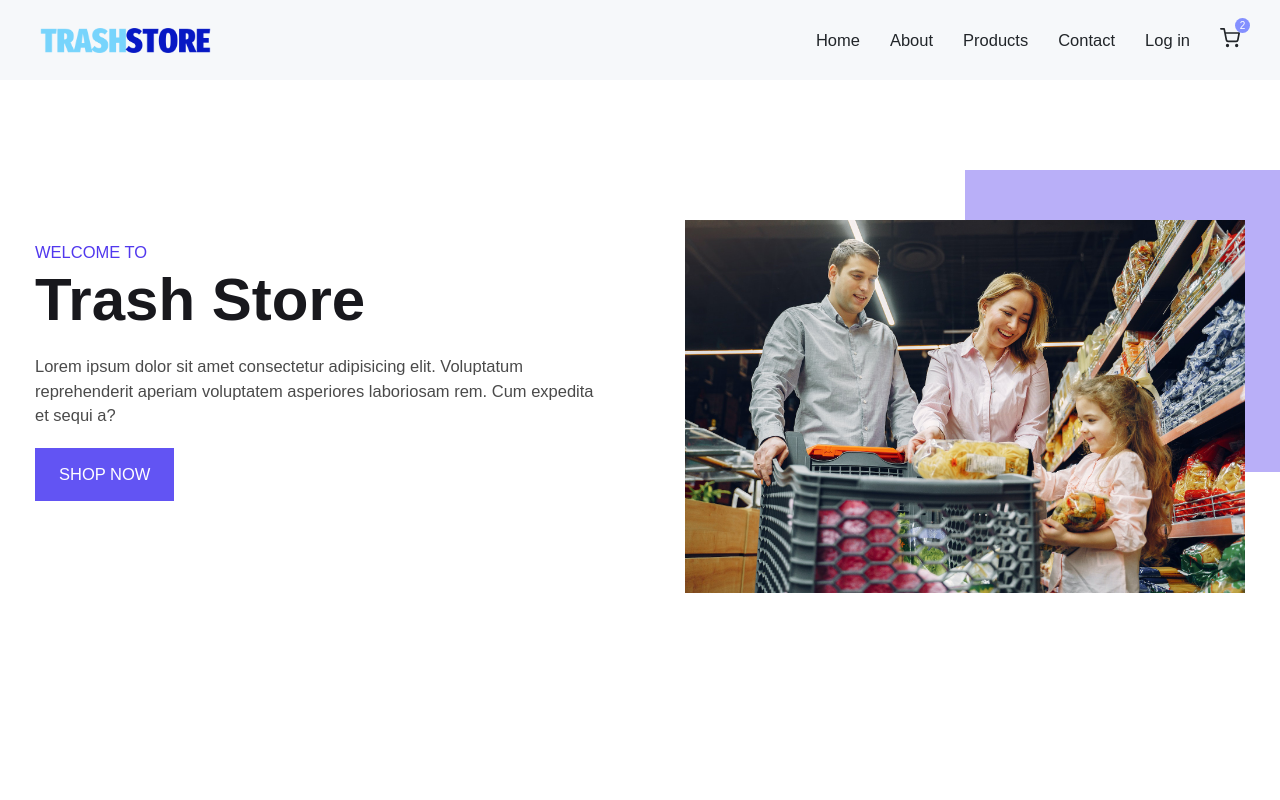
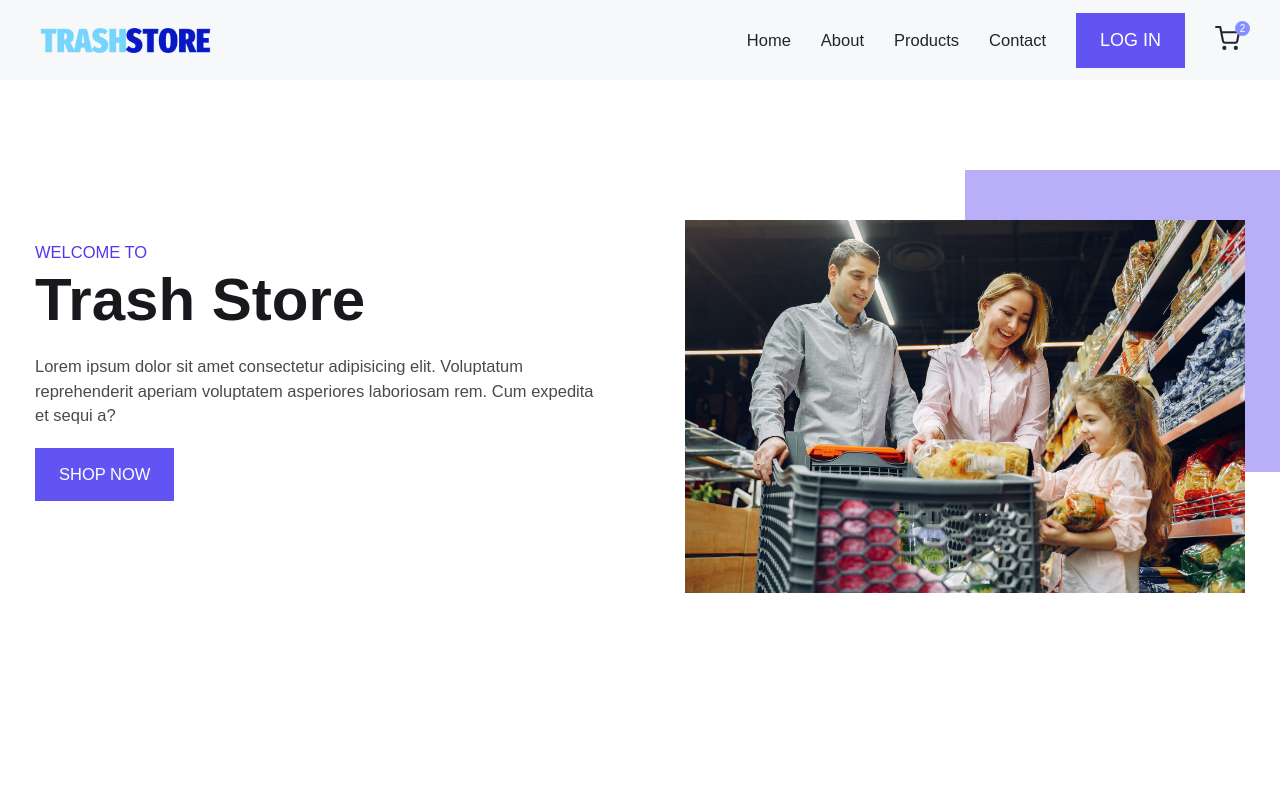
Before and after one commit to ze-n/trashstore, a React (Create React App) app: page / in a window 1280 px wide. Shown: the top 800 px of the page. Built offline with nearby package versions, Linux system fonts and the light colour scheme.

Commit message:
changed login button styles in navbar

```diff
--- a/src/components/Navbar.jsx
+++ b/src/components/Navbar.jsx
@@ -4,6 +4,7 @@ import styled from "styled-components";
 import { FiShoppingCart } from "react-icons/fi";
 import { motion } from "framer-motion";
 import { CgMenu, CgClose } from "react-icons/cg";
+import { Button } from "../styles/Button";
 const Navbar = () => {
   const [open, setOpen] = useState(false);
   return (
@@ -31,9 +32,11 @@ const Navbar = () => {
             </NavLink>
           </motion.li>
           <motion.li whileHover={{ scale: 1.2 }} className="nav__items">
-            <NavLink to="/login" className="nav__links nav__cart-link">
-              Log in
-            </NavLink>
+            <Button>
+              <NavLink to="/login" className="nav__links cta">
+                Log in
+              </NavLink>
+            </Button>
           </motion.li>
           <motion.li whileHover={{ scale: 1.2 }} className="nav__items">
             <NavLink to="/cart" className="nav__links nav__cart-link">
@@ -86,7 +89,7 @@ const Nav = styled.nav`
     position: relative;
   }
   .nav__cart-icon {
-    font-size: 2rem;
+    font-size: 2.5rem;
   }
   .nav__cart-total-items {
     font-size: 1rem;
@@ -105,6 +108,9 @@ const Nav = styled.nav`
 
   .nav__menu-icons {
     display: none;
+  }
+  .cta {
+    color: ${({ theme }) => theme.colors.white};
   }
   @media screen and (max-width: ${({ theme }) => theme.media.mobile}) {
     .nav__list {
@@ -148,6 +154,12 @@ const Nav = styled.nav`
     .show__menu {
       clip-path: circle(141.4% at 100% 0);
     }
+    .nav__links {
+      font-size: 3rem;
+    }
+    .nav__cart-icon {
+      font-size: 4rem;
+    }
   }
 `;
 
```
